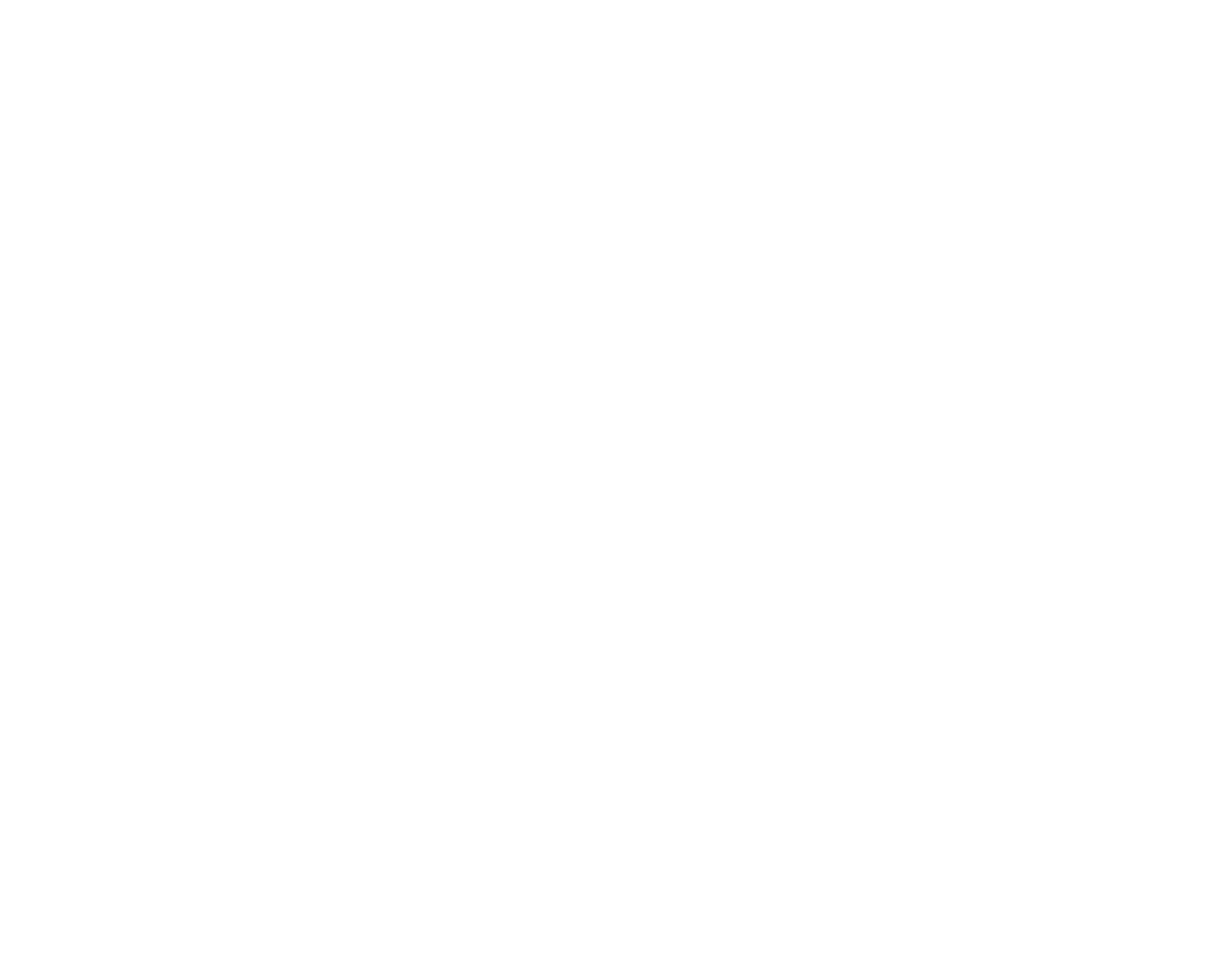
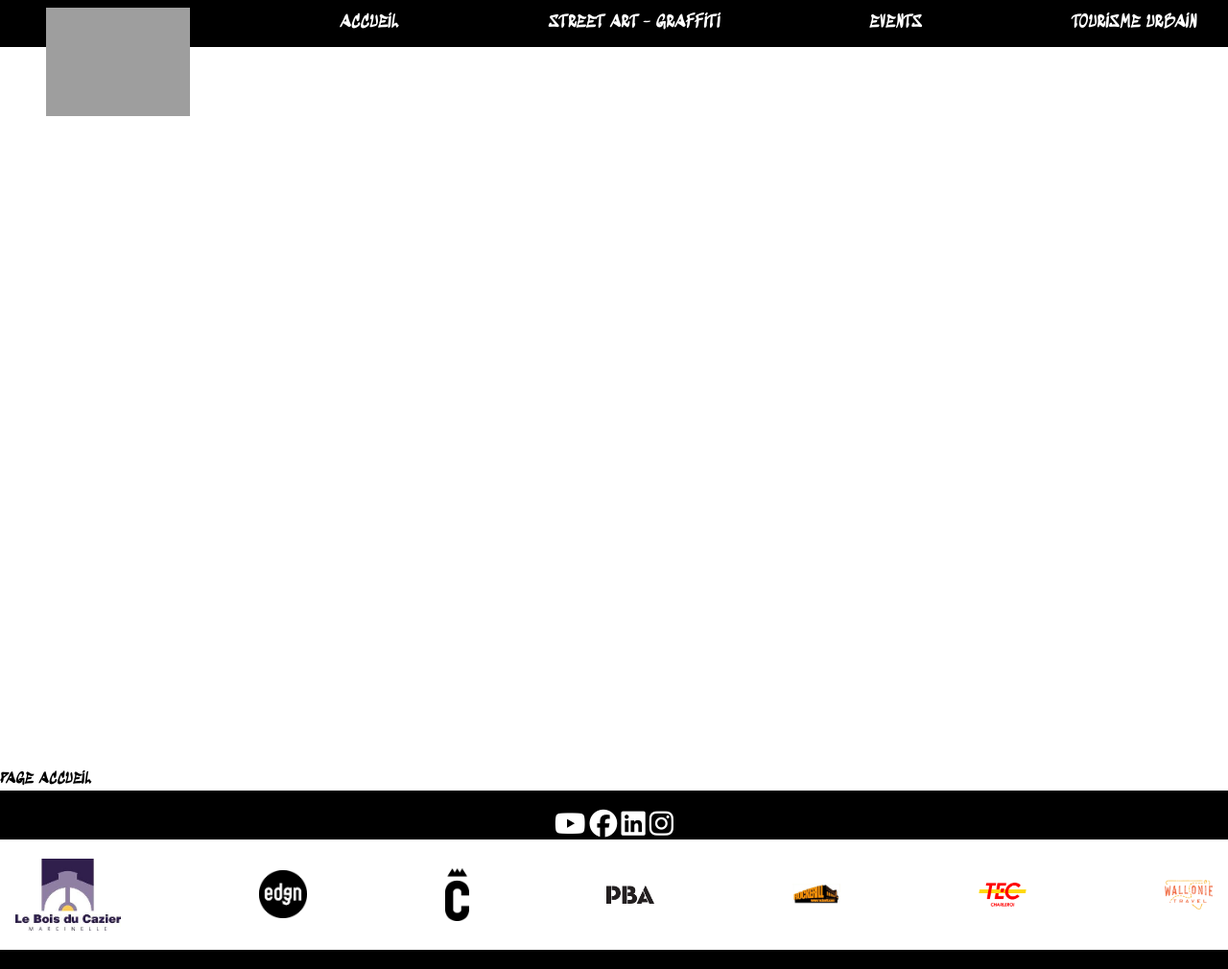
Before and after one commit to ZakariaSelassi/Indigen, a plain HTML site: page assets/templates/index.html in a window 1280 px wide. Shown: the whole page at 96% size. Before the commit the page ends 800 px from the top, so only its background shows below. Drawn offline with nearby package versions, Linux system fonts and the light colour scheme; grey boxes are pictures that could not be loaded.

Commit message:
header/footer

```diff
--- /dev/null
+++ b/assets/sass/style.scss
@@ -0,0 +1,16 @@
+@font-face {
+    font-family: "title_font";
+    src: url('../fonts/SedgwickAveDisplay-Regular.ttf');
+    }
+a {
+font-family: "title_font";
+}
+h1 {
+font-family: "title_font";
+}
+i{
+    font-size: 1.8rem;
+}
+header {
+   background-color: rgb(0, 0, 0, 0.2);
+}
--- a/assets/templates/index.html
+++ b/assets/templates/index.html
@@ -1,13 +1,102 @@
 <!DOCTYPE html>
 <html lang="en">
-<head>
-    <meta charset="UTF-8">
-    <meta http-equiv="X-UA-Compatible" content="IE=edge">
-    <meta name="viewport" content="width=device-width, initial-scale=1.0">
-    <link href="https://unpkg.com/tailwindcss@^2/dist/tailwind.min.css" rel="stylesheet">
+  <head>
+    <meta charset="UTF-8" />
+    <meta http-equiv="X-UA-Compatible" content="IE=edge" />
+    <meta name="viewport" content="width=device-width, initial-scale=1.0" />
+    <link
+      href="https://unpkg.com/tailwindcss@^2/dist/tailwind.min.css"
+      rel="stylesheet"
+    />
+    <link rel="stylesheet" href="../sass/style.css" />
+    <script
+      src="https://kit.fontawesome.com/d97f99d55c.js"
+      crossorigin="anonymous"
+    ></script>
     <title>Accueil</title>
-</head>
-<body>
+  </head>
+  <body>
+    <div class="flex flex-col min-h-screen">
+      <header
+        class="
+          py-2
+          bg-black
+          bg-opacity-60
+          hover:bg-opacity-100
+          text-white text-center text-xl
+          md:text-lg
+          pr-8
+        "
+      >
 
-</body>
+        <nav class="flex flex-wrap items-center justify-between ml-10">
+
+            <img
+            class="-mb-20 ml-2 opacity-100"
+            src="../img/logo.png"
+            alt="logo"
+            width="150"
+
+          />
+
+          <a href="#">ACCUEIL</a>
+          <a href="#">STREET ART - GRAFFITI</a>
+          <a href="#">EVENTS</a>
+          <a href="#">TOURISME URBAIN</a>
+        </nav>
+      </header>
+    </div>
+    <main class="flex-grow">
+        <h1>PAGE ACCUEIL</h1>
+    </main>
+
+
+
+
+
+    <footer class="py-5 bg-black text-center text-white">
+      <div>
+        <i class="fab fa-youtube"></i>
+        <i class="fab fa-facebook"></i>
+        <i class="fab fa-linkedin"></i>
+        <i class="fab fa-instagram"></i>
+      </div>
+      <div class="py-5 bg-white p-0">
+        <div class="flex flex-wrap items-center justify-between ml-4 mr-4">
+          <img
+            class=""
+            src="../img/Bois-du-Cazier-logo.jpg"
+            alt="bois-du-cazier"
+            width="110"
+          />
+          <img class="" src="../img/eden-logo.png" alt="eden" width="50" />
+          <img
+            class=""
+            src="../img/Logo_of_charleroi.svg.png"
+            alt="Charleroi"
+            width="25"
+          />
+          <img class="" src="../img/pba-logo.png" alt="pba" width="50" />
+          <img
+            class=""
+            src="../img/Rockerill-logo.jpg"
+            alt="Rockerill"
+            width="50"
+          />
+          <img
+            class=""
+            src="../img/TEC_Charleroi.svg.png"
+            alt="TEC"
+            width="50"
+          />
+          <img
+            class=""
+            src="../img/wallonie-travel-logo.png"
+            alt="wallonie-travel"
+            width="50"
+          />
+        </div>
+      </div>
+    </footer>
+  </body>
 </html>
```
Also changed, not shown: assets/img/Bois-du-Cazier-logo.jpg (added), assets/img/Logo_of_charleroi.svg.png (added), assets/img/Rockerill-logo.jpg (added), assets/img/TEC_Charleroi.svg.png (added), assets/img/eden-logo.png (added), assets/img/pba-logo.png (added), assets/img/wallonie-travel-logo.png (added), assets/sass/style.css (added), 2 other files.
